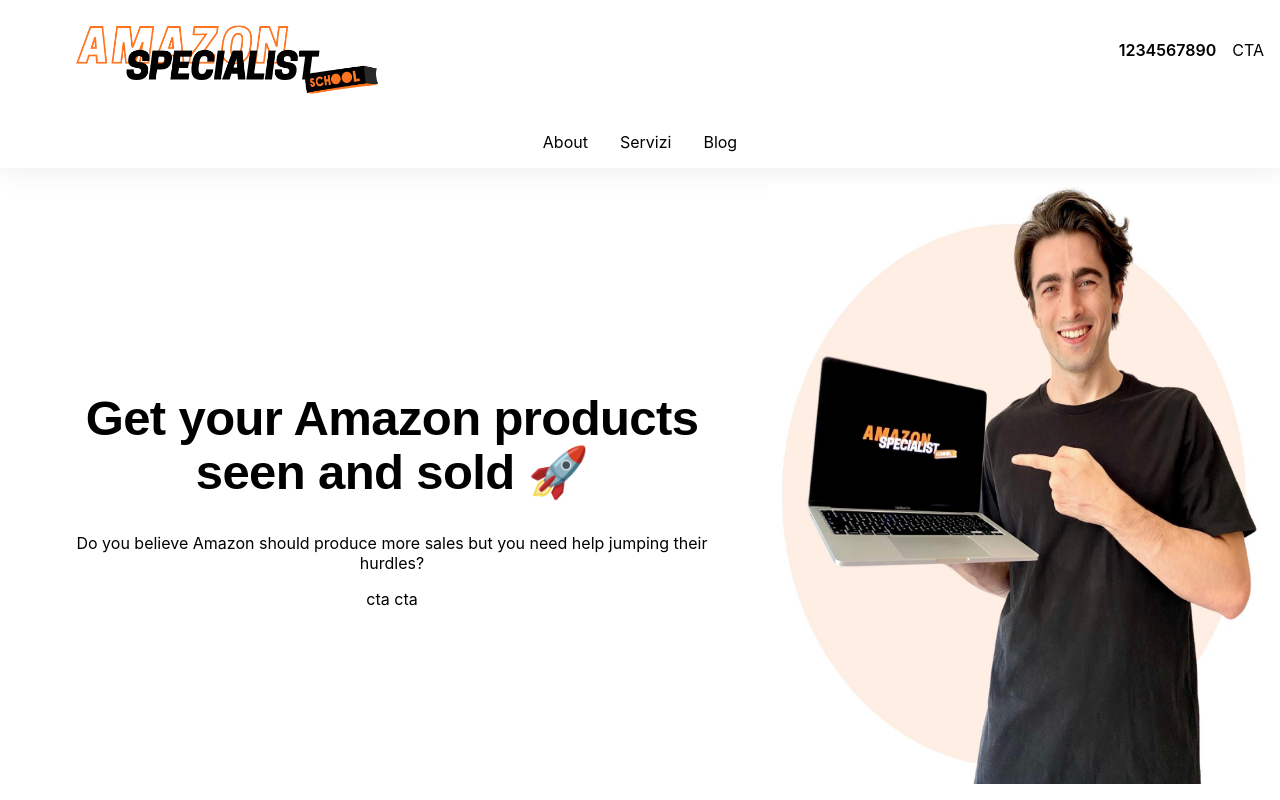
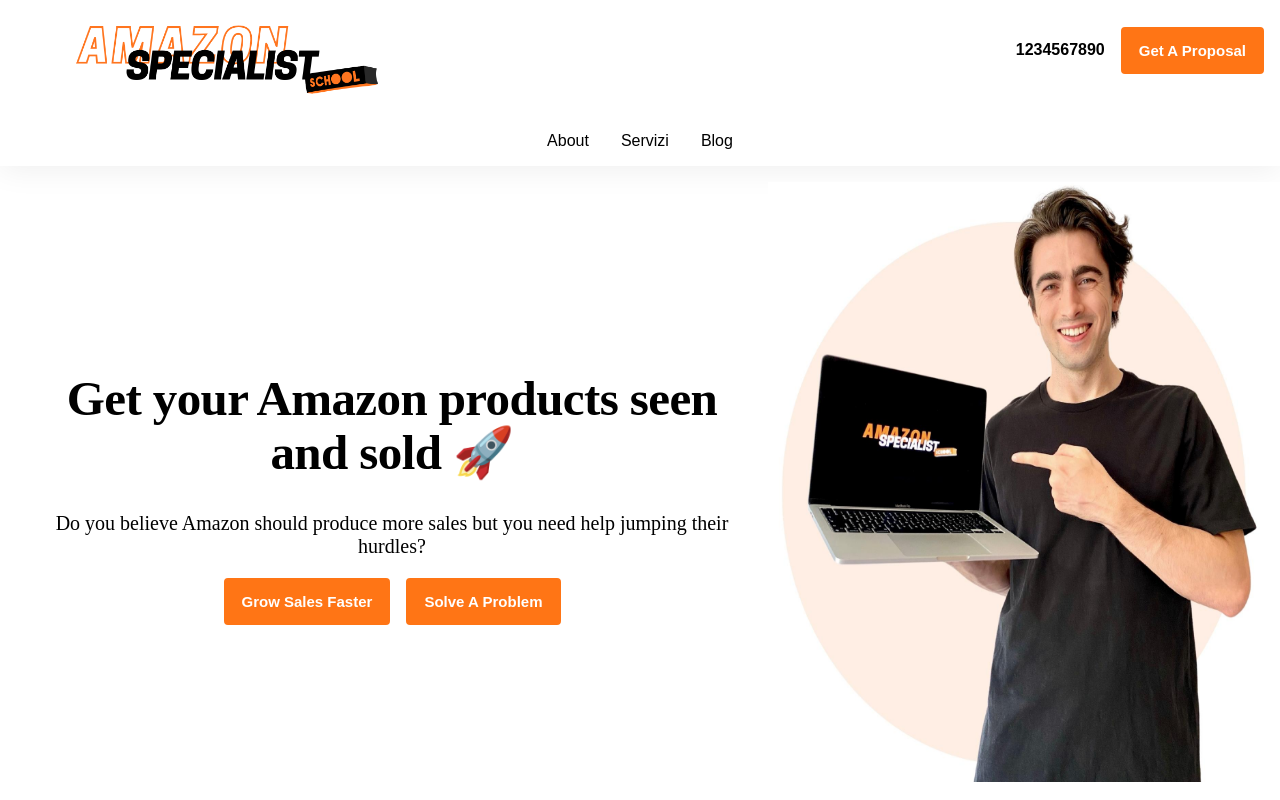
Before and after one commit to Gianni0211/amazon_specialist_school, a React (Create React App) app: page / in a window 1280 px wide. Built offline with nearby package versions, Linux system fonts and the light colour scheme.

Commit message:
creazione cta

```diff
--- /dev/null
+++ b/src/components/CTA/Cta.css
@@ -0,0 +1,17 @@
+.cta {
+  background-color: #ff7515;
+  color: #ffff;
+  font-size: 15px;
+  font-weight: 700;
+  text-transform: capitalize;
+  font-style: normal;
+  line-height: 1em;
+  fill: #ffff;
+  color: #ffff;
+
+  border-style: solid;
+  border-width: 2px 2px 2px 2px;
+  border-color: #ff7515;
+  border-radius: 4px 4px 4px 4px;
+  padding: 14px 16px 14px 16px;
+}
--- /dev/null
+++ b/src/components/CTA/Cta.js
@@ -0,0 +1,11 @@
+import "./Cta.css";
+
+const Cta = (props) => {
+  const label = props.label;
+  return (
+    <div className="cta-wrapper">
+      <button className="cta">{label}</button>
+    </div>
+  );
+};
+export default Cta;
--- a/src/components/Header/HeaderDescription/HeaderDescription.css
+++ b/src/components/Header/HeaderDescription/HeaderDescription.css
@@ -7,7 +7,7 @@
   padding: 1rem;
 }
 .description-title {
-  font-family: "Manrope", Sans-serif;
+  font-family: "CooperHewitHeavy";
   font-size: 49px;
   font-weight: 900;
   text-transform: none;
@@ -15,6 +15,13 @@
   letter-spacing: -0.6px;
 }
 .description {
+  font-family: "Cooper Hewit Heavy";
+  font-size: 20px;
 }
 .cta-wrapper {
+  display: flex;
+  flex-direction: row;
+  justify-content: center;
+  align-items: center;
+  gap: 1rem;
 }
--- a/src/components/Header/HeaderDescription/HeaderDescription.js
+++ b/src/components/Header/HeaderDescription/HeaderDescription.js
@@ -1,3 +1,4 @@
+import Cta from "../../CTA/Cta";
 import "./HeaderDescription.css";
 
 const HeaderDEscription = (props) => {
@@ -10,7 +11,9 @@
         <h1 className="description-title">{title}</h1>
         <p className="description">{desc}</p>
       </div>
-      <div className="cta-wrapper">cta cta</div>
+      <div className="cta-wrapper">
+        <Cta label="Grow Sales Faster" /> <Cta label="Solve a Problem" />
+      </div>
     </div>
   );
 };
--- a/src/components/NavBar/LogoContactInfo/LogoContactInfo.js
+++ b/src/components/NavBar/LogoContactInfo/LogoContactInfo.js
@@ -1,5 +1,6 @@
 import "./LogoContactInfo.css";
 import logo from "../../../assets/logo_amazon_school.png";
+import Cta from "../../CTA/Cta";
 
 const LogoContactInfo = (props) => {
   return (
@@ -13,7 +14,7 @@
       </div>
       <div className="contact-wrapper">
         <p className="phone-number">1234567890</p>
-        CTA
+        <Cta label="Get a Proposal" />
       </div>
     </div>
   );
--- /dev/null
+++ b/src/font.css
@@ -0,0 +1,10 @@
+@font-face {
+  font-family: "CooperHewitHeavy";
+  src: local("CooperHewitHeavy"),
+    url("./fonts/CooperHewitt-Heavy.otf") format("otf");
+}
+@font-face {
+  font-family: "Libre Frankling Light";
+  src: local("Libre Frankling Light"),
+    url("./fonts/librefranklin-light.ttf") format("ttf");
+}
--- a/src/index.css
+++ b/src/index.css
@@ -1,13 +1,6 @@
 body {
   margin: 0;
-  font-family: -apple-system, BlinkMacSystemFont, 'Segoe UI', 'Roboto', 'Oxygen',
-    'Ubuntu', 'Cantarell', 'Fira Sans', 'Droid Sans', 'Helvetica Neue',
-    sans-serif;
+  font-family: "Cooper Hewit Heavy", "Libre Frankling Light", sans-serif;
   -webkit-font-smoothing: antialiased;
   -moz-osx-font-smoothing: grayscale;
 }
-
-code {
-  font-family: source-code-pro, Menlo, Monaco, Consolas, 'Courier New',
-    monospace;
-}
```
Also changed, not shown: src/fonts/CooperHewitt-Heavy.otf (added), src/fonts/librefranklin-light.ttf (added).
